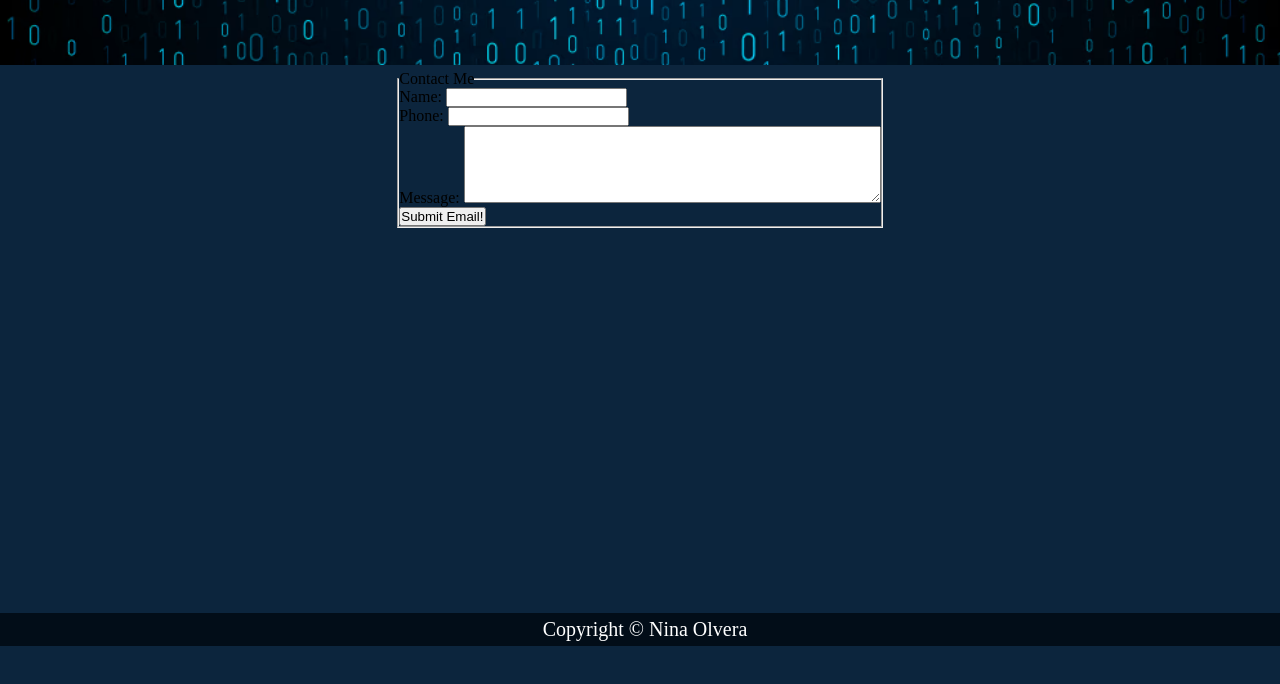
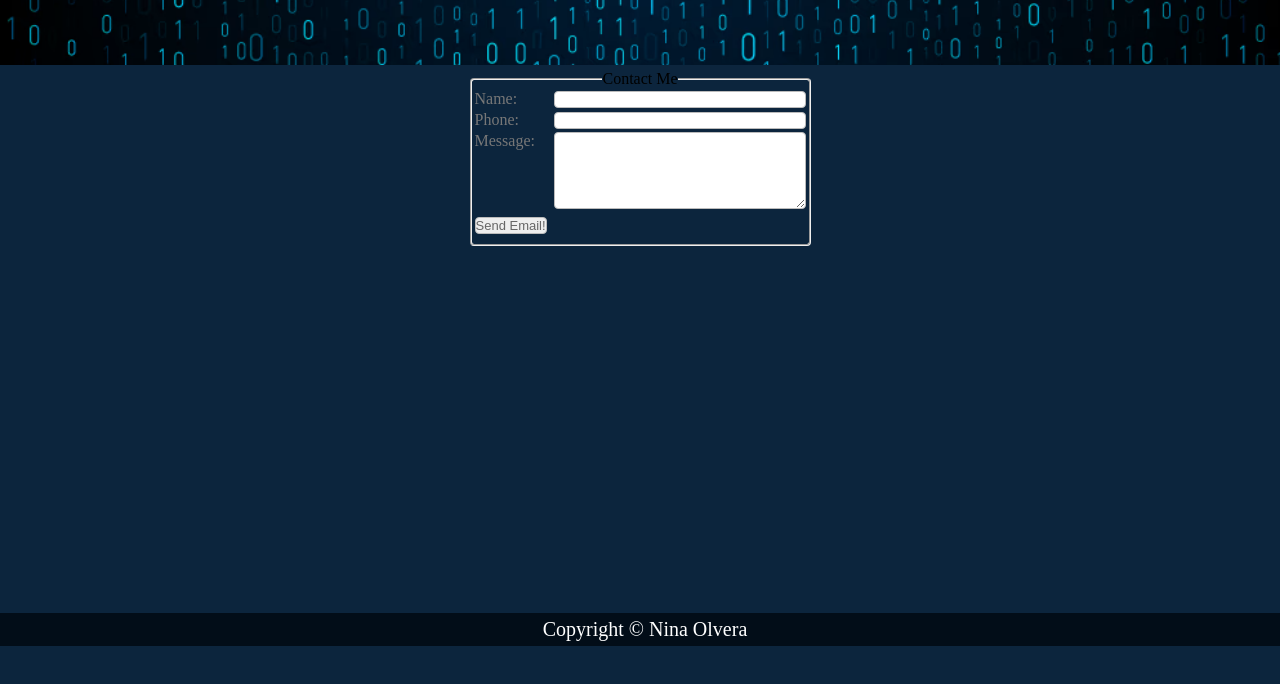
Before and after one commit to ninaolvera03/ninaolvera03.github.io, a plain HTML site: page contact.html in a window 1280 px wide. Shown: the part 154-838 px from the top of the page. Drawn offline with Linux system fonts and the light colour scheme.

Commit message:
contact email function form enabled

```diff
--- a/contact.html
+++ b/contact.html
@@ -4,6 +4,11 @@
       <title>Contact Me</title>
       <link rel = "shortuct icon" href="images/NO.png">
       <link rel="stylesheet" href="styles.css">
+
+      <script src="contact.js"></script>
+
+
+
       <style>
         .contactbackground{
             background-color: #0c253d;
@@ -14,6 +19,32 @@
             width:fit-content;
             margin: auto;
             padding: 5px;
+        }
+        legend{
+            text-align: center;
+        }
+        fieldset{
+            padding: 2px 3px 7px;
+            border-radius: 4px;
+        }
+        label{
+            display: inline-block;
+            vertical-align: top;
+            width: 75px;
+            color: #777777
+        }
+        input, textarea{
+            width: 250px;
+            border: 1px solid #bbbbbb;
+            border-radius: 4px;
+            margin-bottom: 3px;
+        }
+        .sbmt-btn{
+            padding: 2px 5x;
+            width: fit-content;
+            font-size: 13px;
+            color: #666666;
+            background-color: #eeeeee;
         }
       </style>
     </head>
@@ -49,7 +80,7 @@
         </header>
 
         <div class="contactbackground">
-            <form>
+            <form name="contactMe" onsubmit="return sendMessage();">
                 <fieldset>
                     <legend>Contact Me</legend>
                    <label>Name:</label>
@@ -62,10 +93,10 @@
 
 
                    <label>Message:</label>
-                   <textarea name="Message" rows="5" cols="50"></textarea><br>
+                   <textarea name="message" rows="5" cols="50"></textarea><br>
 
 
-                   <input type="submit" value="Submit Email!">
+                   <input class="sbmt-btn" type="submit" value="Send Email!">
                 </fieldset>
 
             </form>
--- /dev/null
+++ b/contact.js
@@ -0,0 +1,26 @@
+function sendMessage()
+{
+    let username = document.contactMe.uname.value;
+    let phoneNum = document.contactMe.phone.value;
+    let content = document.contactMe.message.value;
+
+    if(username == "" || content == "")
+    {
+        alert("Required fields are empty. Please fill in the required fields.");
+    }
+    else if(content.length <= 10)
+    {
+        alert("Message is too short. Please write a longer message.");
+    }
+    else
+    {
+        alert("Message sent successfully!");
+        let subject = `Message through Portfolio from ${username}`;
+
+        let body = `${content}\n\nFrom: ${username}\nPhone Number: ${phoneNum}`;
+
+        let mailToLink = `mailto:nina.olvera03@utrgv.edu?subject=${encodeURIComponent(subject)}&body=${encodeURIComponent(body)}`;
+
+        window.location.href = mailToLink;
+    }
+}
```
